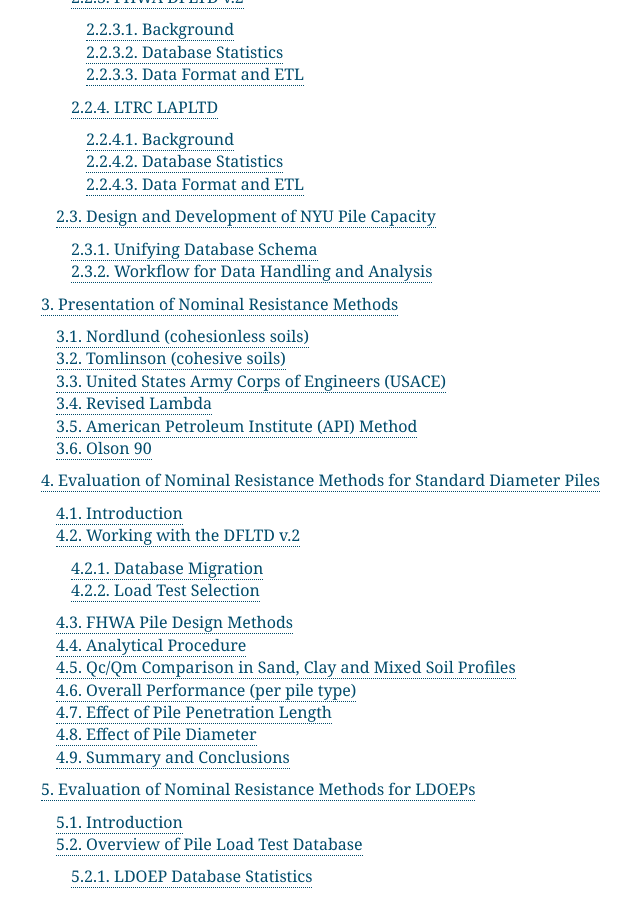
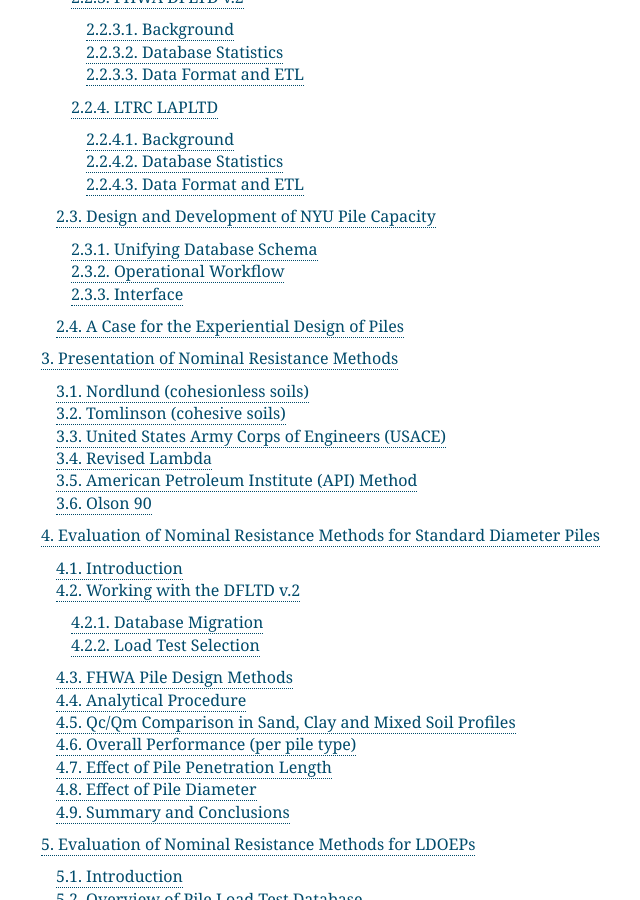
Before and after one commit to nickmachairas/doctorate, a Sphinx documentation site: the page built from docs/index.rst, in a window 1280 px wide and 900 px high, scrolled down 2134 px. Shown: the whole window, without its empty margins (384-1024 px from the left). Built offline with Sphinx 7.4.7, drawn with Linux system fonts in a browser that asks for light colours; some of the changed lines change nothing that is shown.

Commit message:
working on chapter 2

```diff
--- a/docs/2-database/_database.rst
+++ b/docs/2-database/_database.rst
@@ -81,14 +81,23 @@
 *******************************************
 
 
-A quick observation from the previous section, `Original Data Sources`_, is that all databases were distributed as standalone datasets or software applications that were intended to be be installed on a local computer. Any changes would only be saved locally making it very difficult to share data or collaborate. Also, *Iowa PILOT* and *LTRC LAPLTD* were the only databases with input forms that allowed for entry of new records. Lastly, and perhaps more importantly, with all existing pile load test databases there has been no consideration on useful data export or data *connectors* that would allow for a wide range of analyses on the entire dataset rather than a case-by-case basis. A major goal of *NYU Pile Capacity* was to address these shortcomings.
+A quick observation from the previous section, `Original Data Sources`_, is that all databases were distributed as standalone datasets or software applications that were intended to be be installed on a local computer. Any changes would only be saved locally making it very difficult to share data or collaborate. Also, *Iowa PILOT* and *LTRC LAPLTD* were the only databases with input forms that allowed for entry of new records. Lastly, and perhaps more importantly, with all existing pile load test databases there has been no consideration on useful data export or data *connectors* that would allow for a wide range of analyses on the entire dataset rather than a case-by-case basis. A major goal of *NYU Pile Capacity* was to address all of these shortcomings and offer features that align with the modern requirements for data analytics. At the same time *NYU Pile Capacity* was designed to be extensible in order to accommodate virtually unlimited data as well as additional methods of analysis.
+
+
+.. figure:: figures/nyupc_7511records.png
+   :name: nyupc_7511records
+
+   Presenting the first two records out of 7,511 in *NYU Pile Capacity*
+
+
+At launch, *NYU Pile Capacity* stored geotechnical, pile and load test data for 7,511 records and can be accessed at `<http://pilecapacity.com>`_. *NYU Pile Capacity* is a web application built on Python and Flask with a relational database (Postgres).
+
 
 
 Unifying Database Schema
 ========================
 
-Database design is an iterative process. It involves multiple cycles of development and with each cycle the design keeps getting refined to better fit the project needs. The main objective was to combine all four previously described databases in one relational database, transferring all information necessary for capacity calculations. Out of the four source databases, the *Olson APC* database was the most concise and to-the-point collection of relevant data and it served as the basis of the design of *NYU Pile Capacity*'s schema that was then expanded to accommodate data from the other three sources.
-
+Database design is an iterative process. It involves multiple cycles of development and with each cycle the design is usually refined to better fit the project needs. The main objective for *NYU Pile Capacity* was to combine all four previously described databases in one relational database, transferring all information necessary for capacity and other engineering calculations. Out of the four source databases, the *Olson APC* database was the most concise and to-the-point collection of relevant data and it served as the basis for the design of *NYU Pile Capacity*'s schema that was then expanded to accommodate data from the other three sources. The Extract, Transform and Load (ETL) process for each data source was presented in the previous section and all attribute mappings are included in the Appendix.
 
 
 
@@ -99,8 +108,7 @@
 
 
 
-:numref:`OlsonVarsTable` (appendix) summarizes the variables available in the *Olson APC* Database raw data files. The reduction of these variables to a relational schema is presented in :numref:`olson_db_schema`. It is important to note that in this iteration, normalization rules are not strictly enforced. For instance, attributes ``ssuu``, ``ssfv``, ``ssms``, ``ssqt`` are all storing information on shear strength obtained from different tests and it could be argued that they are violating the "non-repeating attribute" rule of the 1st Normal Form (1NF). However, in the context of geotechnical engineering, it is unlikely that a value for shear stregth obtained from a new lab test will needs to be stored. It is also unlikely that multiple values of shear strength from the same lab test will need to be stored for a single layer. As such, it is far more practical to keep these four attributes in the ``layers`` relation than move them in separate relations in order to be strictly compliant with the normalization process.
-
+:numref:`OlsonVarsTable` (appendix) summarizes the variables available in the *Olson APC* Database raw data files. The reduction of these variables to a relational schema is presented in :numref:`olson_db_schema`. This resulted in 10 tables and 75 attributes. It is important to note that in this first iteration, normalization rules are not strictly enforced, although the goal was to make the schema adhere to 3rd Normal Form (3NF). For instance, attributes ``ssuu``, ``ssfv``, ``ssms``, ``ssqt`` are all storing information on shear strength obtained from different tests and it could be argued that they are violating the "non-repeating attribute" rule of the 1st Normal Form (1NF). However, in the context of geotechnical engineering, it is unlikely that a value for shear stregth obtained from a new lab test will need to be stored. It is also unlikely that multiple values of shear strength from the same lab test will need to be stored for a single layer. As such, it is far more practical to keep these four attributes in the ``layers`` relation than move them in separate relations in order to be strictly compliant with the normalization process.
 
 
 .. figure:: figures/olson_iowa_erd_rot.png
@@ -108,6 +116,11 @@
    :name: olson_iowa_erd_rot
 
    Intermediate E-R Diagram of *NYU Pile Capacity* after defining the database attributes from the *Olson APC* Database raw files and mapping the *Iowa PILOT* database attributes
+
+
+With the *Olson APC* ETL process complete, the next data source to be processed was *Iowa PILOT*. Every attribute from *Iowa PILOT* was mapped and the database for *NYU Pile Capacity* was expanded as shown in :numref:`olson_iowa_erd_rot`. The resulting database included 17 tables and 156 attributes.
+
+The next data source that was processed was *FHWA DFLTD v.2*. This was also the most complex ETL process as evident in :numref:`fhwa_py`. It was important to maintain the simple and straightforward structure of the *NYU Pile Capacity* database. The reason for that was to allow for the unified database to be queried directly from users with SQL code and to enable efficient interactions with interactive reporting solutions such as `Tableau <https://www.tableau.com/>`_ and `Metabase <https://www.metabase.com/>`_. As such, while the E-R diagrams for *NYU Pile Capacity* show one-to-many relationships for all tables, in reality most relationships are intended to be one-to-one. This was enforced on the application and not the database level. Write/alter actions were implemented only via the online user interface. Any direct query operations were and will be read-only with dedicated user accounts. For instance, a project may only have one associated boring record, one pile record and one load test record. However, multiple capacity values can be entered for a pile and a boring record may have multiple soil layers.
 
 
 
@@ -118,9 +131,17 @@
 
 
 
+The final E-R diagram for *NYU Pile Capacity*, after porting *FHWA DFLTD v.2* and *LTRC LAPLTD* is presented in :numref:`nyu_db_full_rot`. It included 19 tables and 158 attributes. Of particular importance were tables ``calc_capacities`` and ``interp_capacities`` with their corresponding reference tabled (noted with the prefix ``ref_``). The objective in this case was to allow for multiple calculated and interpreted capacity values to be stored along with their type and origin. For example, an calculated capacity based on the API method may have been imported from the original data source but another value based on the same method can be stored if it is the result of hand or programmatic calculations.
 
-Workflow for Data Handling and Analysis
-=======================================
+
+
+
+Operational Workflow
+====================
+
+Drawing from the experience of using past load test databases, along with the inherent difficulties of scientific research, it was important that *NYU Pile Capacity* offers users the flexibility to interact with the load test records, collaborate with peers and share results. All projects (table ``projects``, :numref:`nyu_db_logic`) in the database have an owner (table ``users``, :numref:`nyu_db_logic`). That person can either be the one who imported the record in the database or the one who *cloned* an existing record, essentially making it their own. All users can view all records but owners can edit their own records only. The database keeps track of which records have been cloned with the ``clones`` relationship set, a self-referential, many-to-many table.
+
+*NYU Pile Capacity* allows for analyses (table ``analyses``, :numref:`nyu_db_logic`) on one or more stored projects (aggregate analyses). A user has the option to add one or more projects to an analysis. This is being handled by the ``projects_analyzed`` relationship set which defines a many-to-many relationship between ``projects`` and ``analyses``. As shown in the partial E-R diagram of :numref:`nyu_db_logic`, a user can have multiple projects and multiple analyses, however a project or analysis may only have one user. This partial E-R diagram supplements the final E-R diagram presented in :numref:`nyu_db_full_rot`, note that the ``projects`` table is the same in both figures.
 
 
 
@@ -128,3 +149,20 @@
    :name: nyu_db_logic
 
    *NYU Pile Capacity*: Partial E-R Diagram of Logical Workflow
+
+
+Users may have one of three defined roles, or user-access levels: guest, standard or administrator. Once a new user signs up on *NYU Pile Capacity*, she is automatically assigned the *guest* role. This means that can browse through all records stored in the database and can also create and run new analyses. A guest user cannot import new records in the database. This is possible with the *standard* role. Still, standard users can only edit their own records. A guest user can have their user-access level changed by contacting the admins. Finally, a user with the *administrator* role can edit any record in the database, even ones that have been added by other users. While the database schema was designed to support all these interactions, the rules are enforced at the application level by limiting features to users based on their assigned role.
+
+
+
+Interface
+=========
+
+
+
+
+
+
+*******************************************
+A Case for the Experiential Design of Piles
+*******************************************
```
Also changed, not shown: docs/2-database/figures/nyupc_7511records.png (added).
